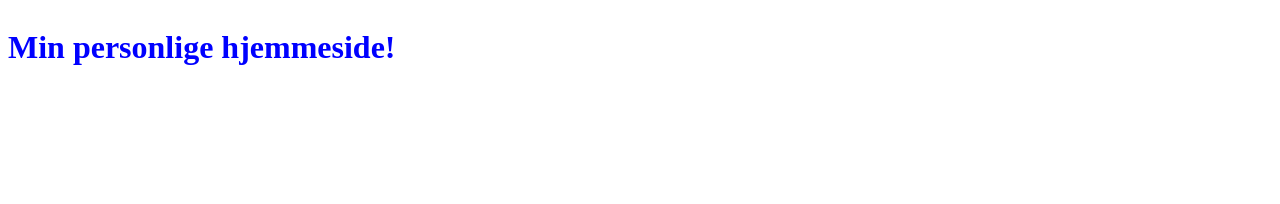
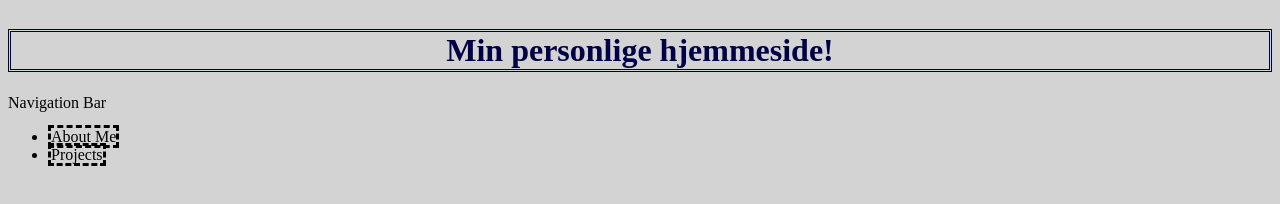
Before and after one commit to MAGS-GHC/personlige-hjemmeside-EDMerstratec, a plain HTML site: page index.html in a window 1280 px wide. Drawn offline with Linux system fonts and the light colour scheme.

Commit message:
0.1 Slow Start
Framework thoughts + show/hide functionality

```diff
--- a/index.html
+++ b/index.html
@@ -5,9 +5,18 @@
     <meta name="viewport" content="width=device-width, initial-scale=1.0">
     <title>Document</title>
     <link rel="stylesheet" href="styles\styles.css">
-    <script src="/scripts/app.js"></script>
+    <script defer src="/scripts/app.js"></script>
 </head>
 <body>
     <h1> Min personlige hjemmeside! </h1>
+<div>Navigation Bar
+    <ul>
+        <li><p id="navAboutMe" onmouseover="displayAboutMe()">About Me</button></li>
+        <li><p id="navProjects" onmouseover="displayProjects()">Projects</p></li>
+    </ul>
+    <p class="AboutMe">First Test</p>
+</div>
+<!-- ABOUT ME begins-->
+<div id="AboutMe" style="display: none;">AboutMeDisplayed</div>
 </body>
 </html>
--- a/scripts/app.js
+++ b/scripts/app.js
@@ -1 +1,8 @@
-console.log("Hello World!");
+function displayAboutMe() {
+  console.log("Hello func 1");
+  document.getElementById("AboutMe").style.display = "block";
+}
+function displayProjects() {
+  console.log("Hello func 2");
+  document.getElementById("AboutMe").style.display = "none";
+}
--- a/styles/styles.css
+++ b/styles/styles.css
@@ -1,7 +1,9 @@
 h1 {
-    color: blue;
+  color: rgb(0, 0, 70);
+  text-align: center;
+  border-style: double;
 }
-.navbar{
+.navbar {
   display: inline;
   border: 2px solid orange;
   display: flex;
@@ -11,4 +13,15 @@ body {
   display: flex;
   flex-direction: column;
   height: 100vh;
+  background-color: lightgrey;
 }
+p {
+  border-style: dashed;
+  display: inline;
+}
+* {
+  box-sizing: border-box;
+}
+.AboutMe {
+  display: none;
+}
```
Lines whose indentation alone changed are shown as unchanged.
